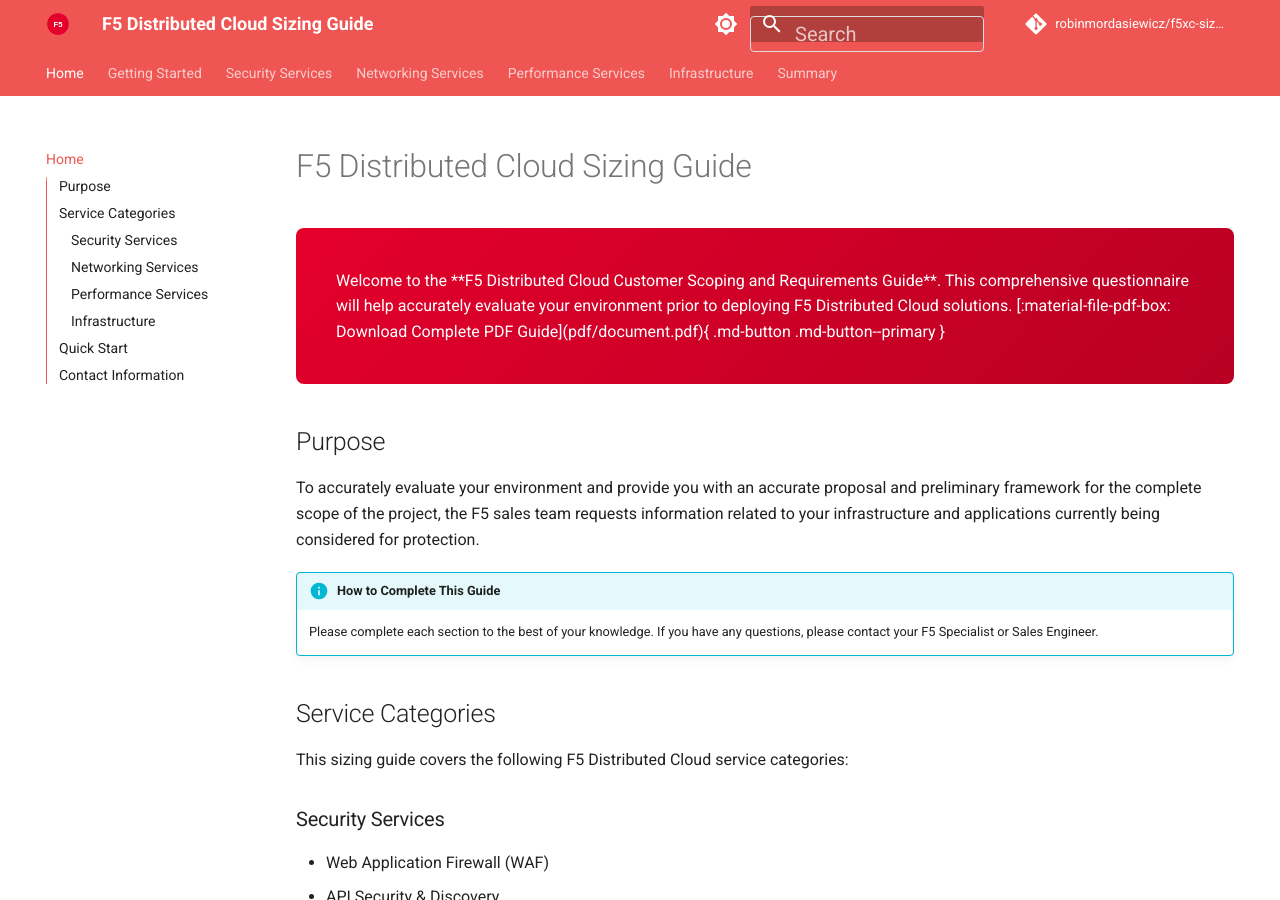
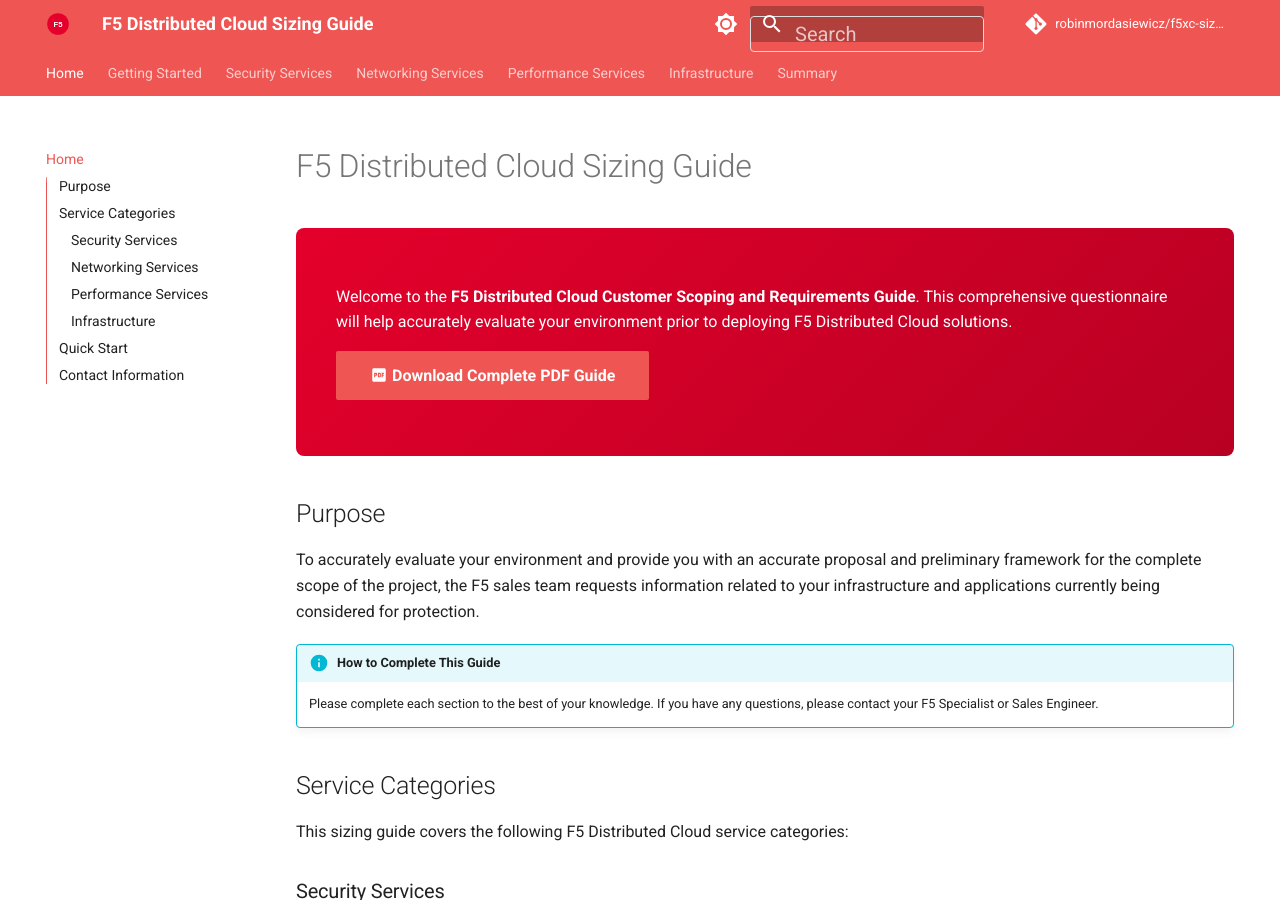
Before and after one commit to robinmordasiewicz/f5xc-sizing, an MkDocs documentation site: the page built from docs/index.md, in a window 1280 px wide and 900 px high. Built offline with MkDocs 1.6.1 and Material for MkDocs 9.7.7, drawn with Linux system fonts in a browser that asks for light colours; comment, search, counter and statistics services are not loaded.

Commit message:
Fix hero section markdown rendering (#2)
Add 'markdown' attribute to hero div to enable markdown processing
inside HTML block. Fixes bold text and button link not rendering.

Co-authored-by: Claude Opus 4.5 <noreply@anthropic.com>

```diff
--- a/docs/index.md
+++ b/docs/index.md
@@ -1,6 +1,6 @@
 # F5 Distributed Cloud Sizing Guide
 
-<div class="hero-section">
+<div class="hero-section" markdown>
 
 Welcome to the **F5 Distributed Cloud Customer Scoping and Requirements Guide**. This comprehensive questionnaire will help accurately evaluate your environment prior to deploying F5 Distributed Cloud solutions.
 
```
